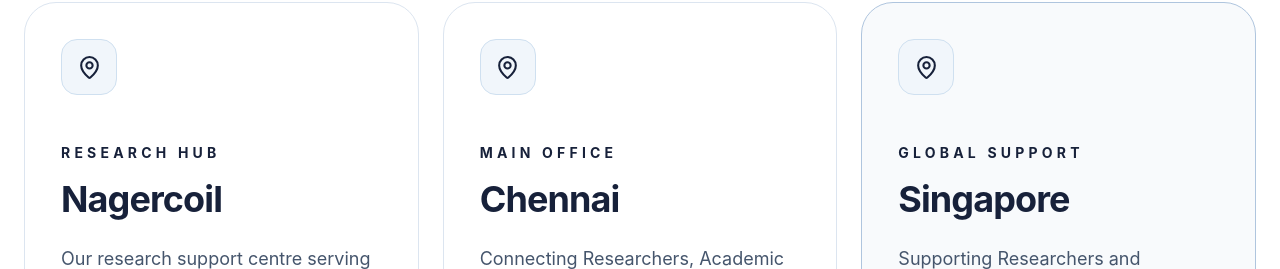
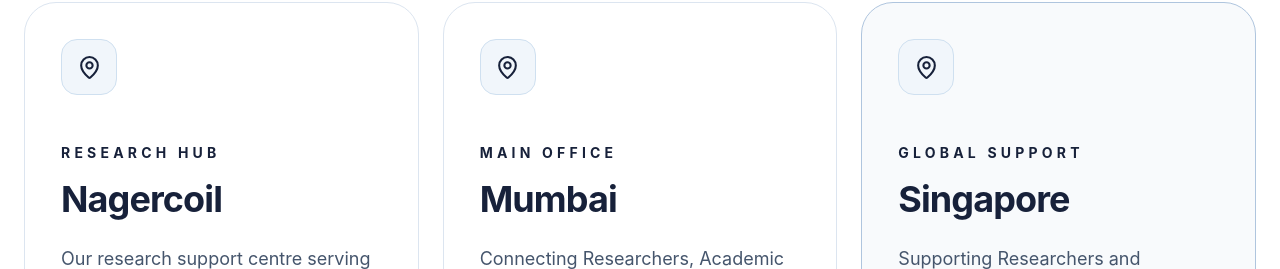
Before and after one commit to Anas1125/Research-Guru, a React (Vite) app in the folder frontend/: page / in a window 1280 px wide. Shown: the part 4544-4813 px from the top of the page. Built offline with nearby package versions, Linux system fonts and the light colour scheme; no server answers.

Commit message:
Added seo for offers page

```diff
--- a/frontend/src/App.jsx
+++ b/frontend/src/App.jsx
@@ -91,6 +91,13 @@ function SEOManager() {
             title: `Research Services | ${siteName}`,
             description:
               `Explore research implementation, academic writing, thesis, publication, SCI, Scopus, Annexure, and related research support services from ${siteName}.`,
+            robots: "index, follow",
+          },
+
+          "/offers": {
+            title: `Research Offers | ${siteName}`,
+            description:
+              `Explore current research, academic, PhD, thesis, publication, and technical support offers from ${siteName}.`,
             robots: "index, follow",
           },
 
--- a/frontend/src/pages/Home.jsx
+++ b/frontend/src/pages/Home.jsx
@@ -448,7 +448,7 @@ function Home() {
     {
       icon: MapPin,
       type: "MAIN OFFICE",
-      city: "Chennai",
+      city: "Mumbai",
       text: "Connecting Researchers, Academic Institutions, and Technical Specialists across India.",
     },
     {
```
